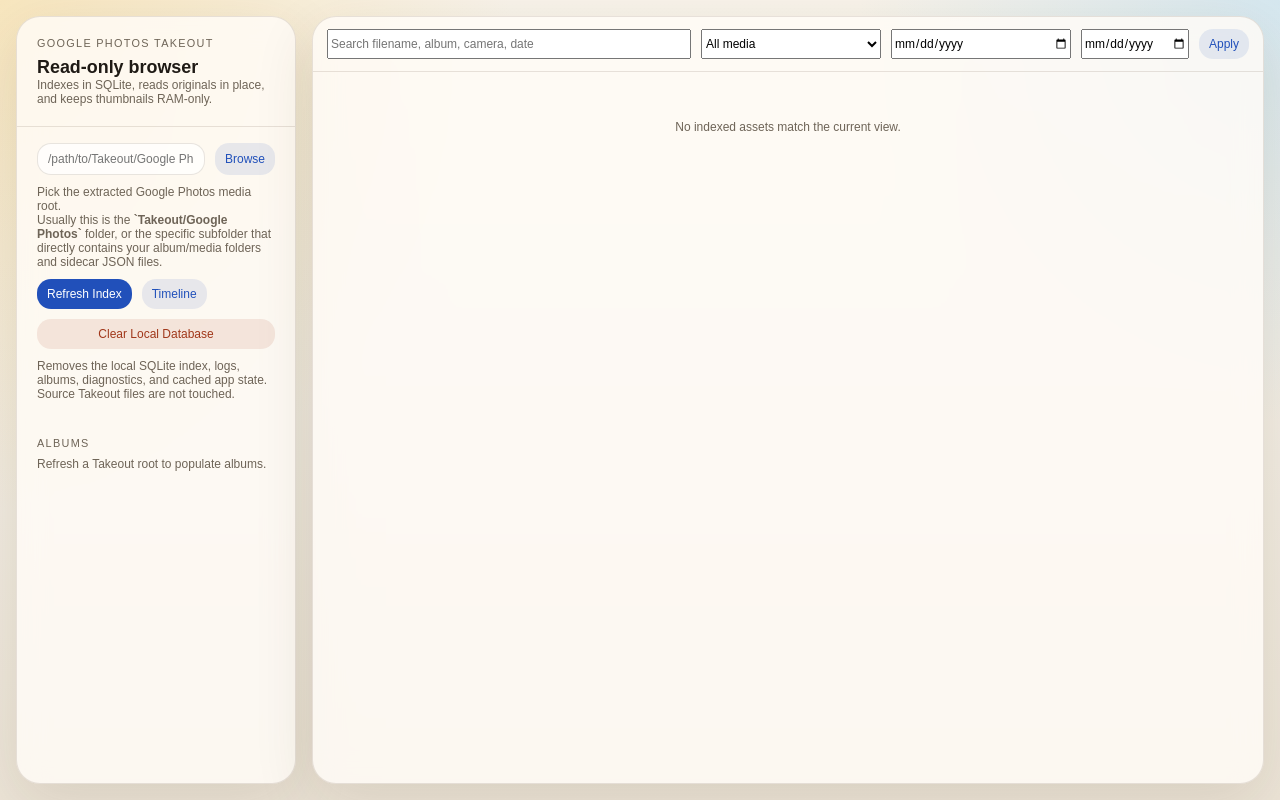
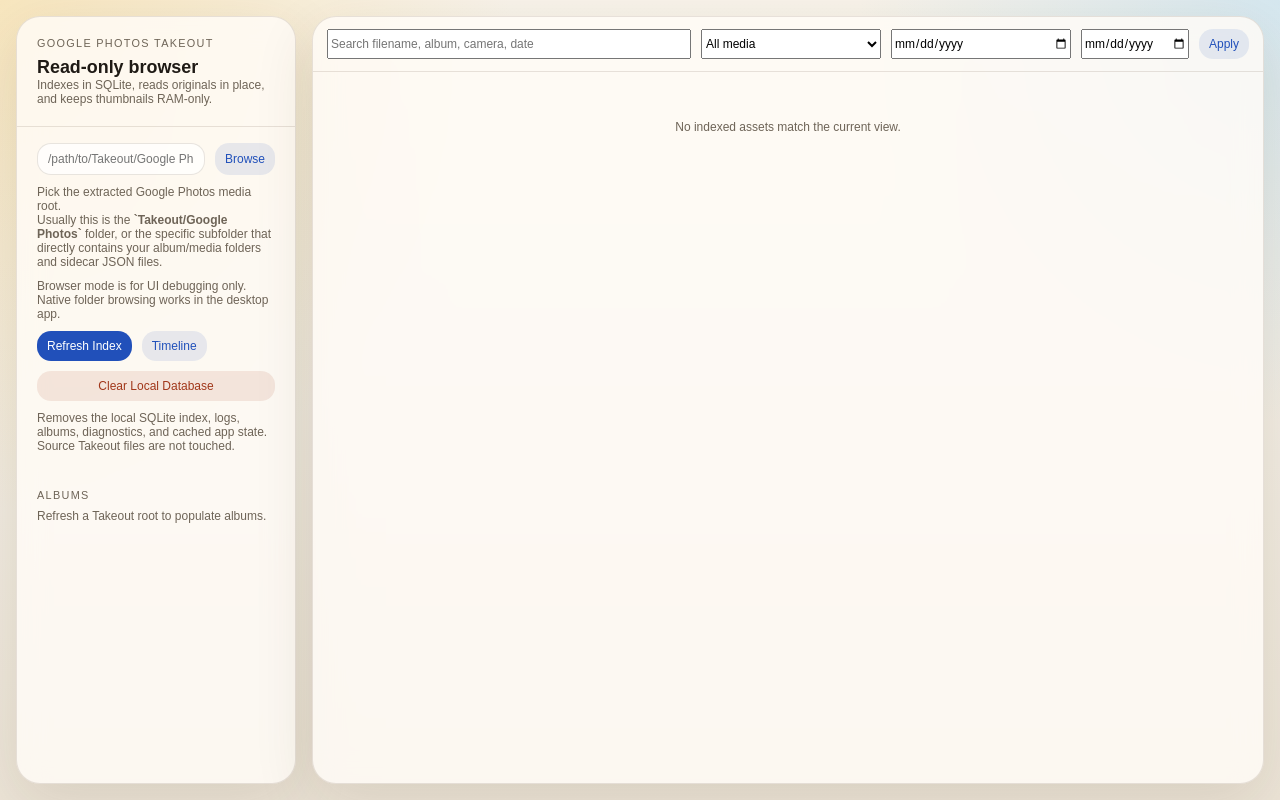
Before and after one commit to szakeetm/myPicasa, a React (Vite) app in the folder frontend/: page / in a window 1280 px wide. Built offline with nearby package versions, Linux system fonts and the light colour scheme.

Commit message:
fix: guard folder browse in browser mode

```diff
--- a/frontend/src/app/App.tsx
+++ b/frontend/src/app/App.tsx
@@ -7,12 +7,14 @@
 import { ViewerModal } from "../components/ViewerModal";
 import { DebugPanel } from "../components/DebugPanel";
 import { logClient } from "../lib/logger";
+import { isTauriRuntime } from "../lib/runtime";
 import { api } from "../lib/tauri";
 import { useAppState } from "../state/appState";
 import type { AssetListRequest } from "../lib/types";
 
 export function App() {
   const state = useAppState();
+  const tauriRuntime = isTauriRuntime();
 
   async function refreshAllAssets() {
     const request: AssetListRequest = {
@@ -120,6 +122,14 @@
   }
 
   async function handleBrowseRoot() {
+    if (!tauriRuntime) {
+      const message =
+        "Folder browsing is only available in the desktop Tauri app. In browser mode, open the desktop app with `npm run dev`, or type a path manually if you are only testing the UI.";
+      console.info("browse_unavailable_browser_mode");
+      window.alert(message);
+      return;
+    }
+
     try {
       const selected = await open({
         directory: true,
@@ -206,6 +216,7 @@
       <Sidebar
         rootsInput={state.rootsInput}
         importStatus={state.importStatus}
+        browseEnabled={tauriRuntime}
         albums={state.albums}
         selectedAlbumId={state.selectedAlbumId}
         onRootsInputChange={state.setRootsInput}
--- a/frontend/src/components/Sidebar.tsx
+++ b/frontend/src/components/Sidebar.tsx
@@ -3,6 +3,7 @@
 type SidebarProps = {
   rootsInput: string;
   importStatus?: ImportProgress | null;
+  browseEnabled?: boolean;
   albums: AlbumSummary[];
   selectedAlbumId?: number;
   onRootsInputChange: (value: string) => void;
@@ -16,6 +17,7 @@
 export function Sidebar({
   rootsInput,
   importStatus,
+  browseEnabled = true,
   albums,
   selectedAlbumId,
   onRootsInputChange,
@@ -56,7 +58,16 @@
             onChange={(event) => onRootsInputChange(event.target.value)}
             placeholder="/path/to/Takeout/Google Photos;/another/root"
           />
-          <button className="button-secondary" onClick={onBrowseRoot}>
+          <button
+            className="button-secondary"
+            onClick={onBrowseRoot}
+            disabled={!browseEnabled}
+            title={
+              browseEnabled
+                ? "Choose the Google Photos Takeout folder"
+                : "Folder browsing requires the desktop Tauri app"
+            }
+          >
             Browse
           </button>
         </div>
@@ -66,6 +77,11 @@
           Usually this is the <strong>`Takeout/Google Photos`</strong> folder, or the specific
           subfolder that directly contains your album/media folders and sidecar JSON files.
         </div>
+        {!browseEnabled ? (
+          <div className="muted">
+            Browser mode is for UI debugging only. Native folder browsing works in the desktop app.
+          </div>
+        ) : null}
         <div className="button-row">
           <button className="button-primary" onClick={onRefresh}>
             Refresh Index
--- /dev/null
+++ b/frontend/src/lib/runtime.ts
@@ -0,0 +1,3 @@
+export function isTauriRuntime() {
+  return typeof window !== "undefined" && "__TAURI_INTERNALS__" in window;
+}
```
